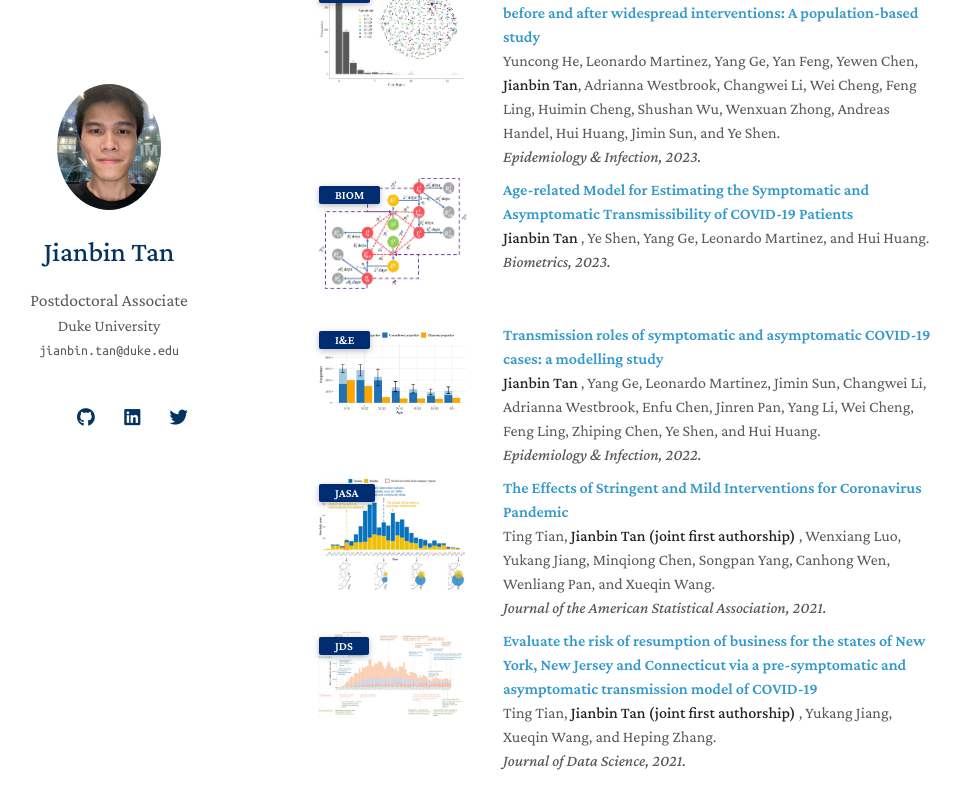
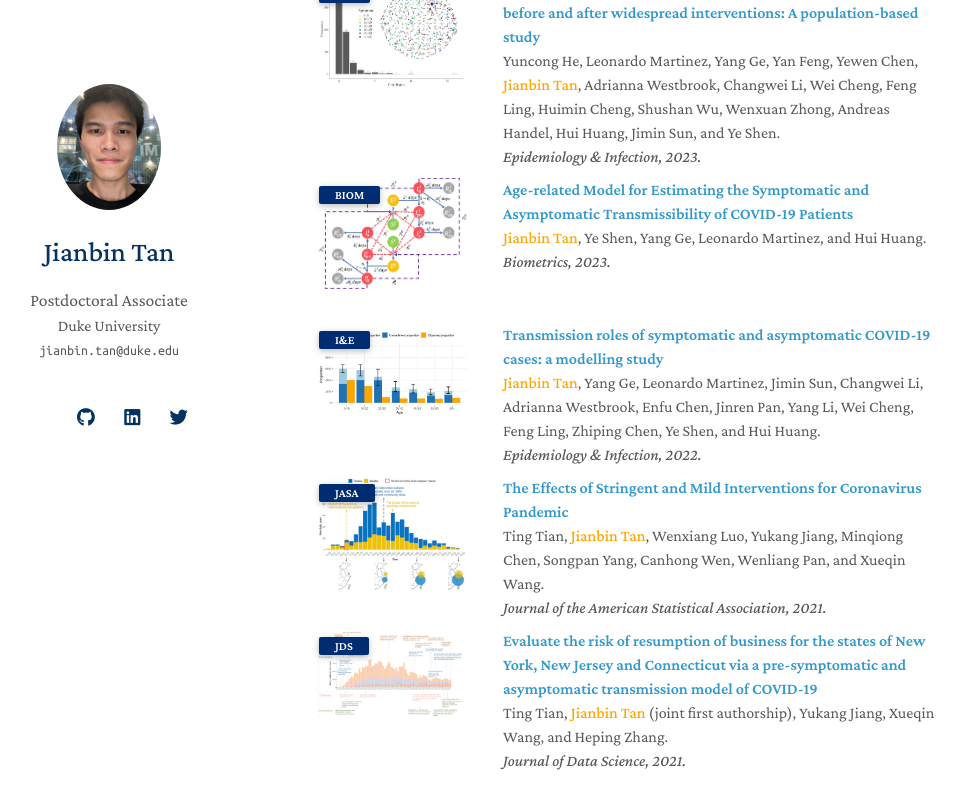
Before and after one commit to Tan-jianbin/Tan-jianbin.github.io, a Jekyll site: the page built from index.md, in a window 1280 px wide and 900 px high, scrolled down 987 px. Shown: the top 809 px of the window, without its empty margins (167-1132 px from the left). Built offline with Jekyll 4.4.1, drawn with Linux system fonts in a browser that asks for light colours; nearby versions of some CDN libraries; a style sheet for code colours, icons or effects is not loaded; our own code applies the rules of GitHub Pages for plain Markdown files.

Commit message:
Update publications.md

```diff
--- a/_includes/publications.md
+++ b/_includes/publications.md
@@ -76,7 +76,7 @@
   </div>
   <div class="col-sm-9" style="position: relative;padding-right: 15px;padding-left: 20px;">
     <div class="title"><a href="https://doi.org/10.1017/S0950268823001292">Social mixing and network characteristics of COVID-19 patients before and after widespread interventions: A population-based study</a></div>
-    <div class="author"> Yuncong He, Leonardo Martinez, Yang Ge, Yan Feng, Yewen Chen, <strong>Jianbin Tan</strong>, Adrianna Westbrook, Changwei Li, Wei Cheng, Feng Ling, Huimin Cheng, Shushan Wu, Wenxuan Zhong, Andreas Handel, Hui Huang, Jimin Sun, and Ye Shen.</div>
+    <div class="author"> Yuncong He, Leonardo Martinez, Yang Ge, Yan Feng, Yewen Chen, <strong><span style="color: orange;">Jianbin Tan</span></strong>, Adrianna Westbrook, Changwei Li, Wei Cheng, Feng Ling, Huimin Cheng, Shushan Wu, Wenxuan Zhong, Andreas Handel, Hui Huang, Jimin Sun, and Ye Shen.</div>
     <div class="periodical"><em> Epidemiology & Infection, 2023.</em></div>
   </div>
 </div>
@@ -93,7 +93,7 @@
   </div>
   <div class="col-sm-9" style="position: relative;padding-right: 15px;padding-left: 20px;">
     <div class="title"><a href="https://doi.org/10.1111/biom.13814">Age-related Model for Estimating the Symptomatic and Asymptomatic Transmissibility of COVID-19 Patients</a></div>
-    <div class="author"> <strong> Jianbin Tan </strong>, Ye Shen, Yang Ge, Leonardo Martinez, and Hui Huang.</div>
+    <div class="author"> <strong><span style="color: orange;">Jianbin Tan</span></strong>, Ye Shen, Yang Ge, Leonardo Martinez, and Hui Huang.</div>
     <div class="periodical"><em> Biometrics, 2023.</em></div>
   </div>
 </div>
@@ -109,7 +109,7 @@
   </div>
   <div class="col-sm-9" style="position: relative;padding-right: 15px;padding-left: 20px;">
     <div class="title"><a href="https://doi.org/10.1017/S0950268822001467">Transmission roles of symptomatic and asymptomatic COVID-19 cases: a modelling study</a></div>
-    <div class="author"> <strong> Jianbin Tan </strong>, Yang Ge, Leonardo Martinez, Jimin Sun, Changwei Li, Adrianna Westbrook, Enfu Chen, Jinren Pan, Yang Li, Wei Cheng, Feng Ling, Zhiping Chen, Ye Shen, and Hui Huang.</div>
+    <div class="author"> <strong><span style="color: orange;">Jianbin Tan</span></strong>, Yang Ge, Leonardo Martinez, Jimin Sun, Changwei Li, Adrianna Westbrook, Enfu Chen, Jinren Pan, Yang Li, Wei Cheng, Feng Ling, Zhiping Chen, Ye Shen, and Hui Huang.</div>
     <div class="periodical"><em> Epidemiology & Infection, 2022.</em></div>
   </div>
 </div>
@@ -126,7 +126,7 @@
   </div>
   <div class="col-sm-9" style="position: relative;padding-right: 15px;padding-left: 20px;">
     <div class="title"><a href="https://doi.org/10.1080/01621459.2021.1897015">The Effects of Stringent and Mild Interventions for Coronavirus Pandemic</a></div>
-    <div class="author">Ting Tian, <strong> Jianbin Tan (joint first authorship) </strong>, Wenxiang Luo, Yukang Jiang, Minqiong Chen, Songpan Yang, Canhong Wen, Wenliang Pan, and Xueqin Wang.</div>
+    <div class="author">Ting Tian, <strong><span style="color: orange;">Jianbin Tan</span></strong>, Wenxiang Luo, Yukang Jiang, Minqiong Chen, Songpan Yang, Canhong Wen, Wenliang Pan, and Xueqin Wang.</div>
     <div class="periodical"><em> Journal of the American Statistical Association, 2021.</em></div>
   </div>
 </div>
@@ -142,7 +142,7 @@
   </div>
   <div class="col-sm-9" style="position: relative;padding-right: 15px;padding-left: 20px;">
     <div class="title"><a href="https://jds-online.org/journal/JDS/article/664/info">Evaluate the risk of resumption of business for the states of New York, New Jersey and Connecticut via a pre-symptomatic and asymptomatic transmission model of COVID-19</a></div>
-    <div class="author">Ting Tian, <strong> Jianbin Tan (joint first authorship) </strong>, Yukang Jiang, Xueqin Wang, and Heping Zhang.</div>
+    <div class="author">Ting Tian, <strong><span style="color: orange;">Jianbin Tan</span></strong> (joint first authorship), Yukang Jiang, Xueqin Wang, and Heping Zhang.</div>
     <div class="periodical"><em> Journal of Data Science, 2021.</em></div>
   </div>
 </div>
```
